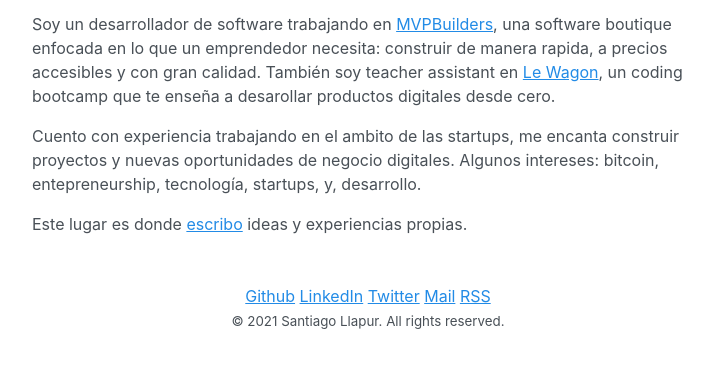
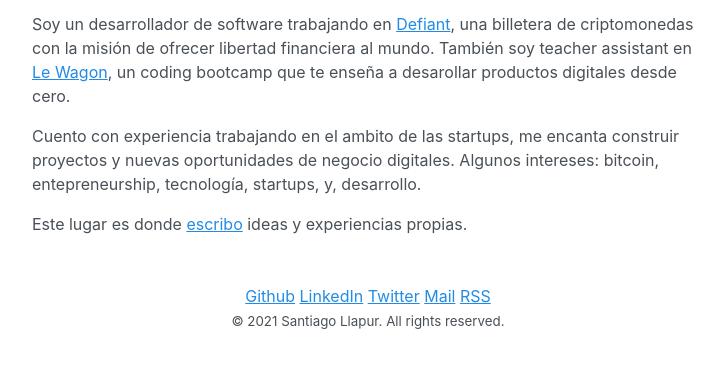
Before and after one commit to SantiLl/blog, a Jekyll site: the page built from index.html, in a window 1280 px wide, cut to the strip 317-685 px from the top of the page. Shown: the whole strip, without its empty margins (272-996 px from the left). Built offline with Jekyll 4.4.1, drawn with Linux system fonts in a browser that asks for light colours.

Commit message:
feat[index]: Change job

```diff
--- a/index.html
+++ b/index.html
@@ -6,7 +6,7 @@ title:
 <h1>Santiago Llapur</h1>
 <img src="https://avatars0.githubusercontent.com/u/49813028?s=460&u=d0de64950e767ba25532a25436d8f61bcfbdbab9&v=4" class="avatar" alt="github-avatar">
 <p>
-  Soy un desarrollador de software trabajando en <a href="http://mvpbuilders.tech/">MVPBuilders</a>, una software boutique enfocada en lo que un emprendedor necesita: construir de manera rapida, a precios accesibles y con gran calidad.
+  Soy un desarrollador de software trabajando en <a href="https://defiantapp.tech/">Defiant</a>, una billetera de criptomonedas con la misión de ofrecer libertad financiera al mundo.
   También soy teacher assistant en <a href="https://www.lewagon.com/buenos-aires" target="_blank">Le Wagon</a>, un coding bootcamp que te enseña a desarollar productos digitales desde cero.
 </p>
 
```
